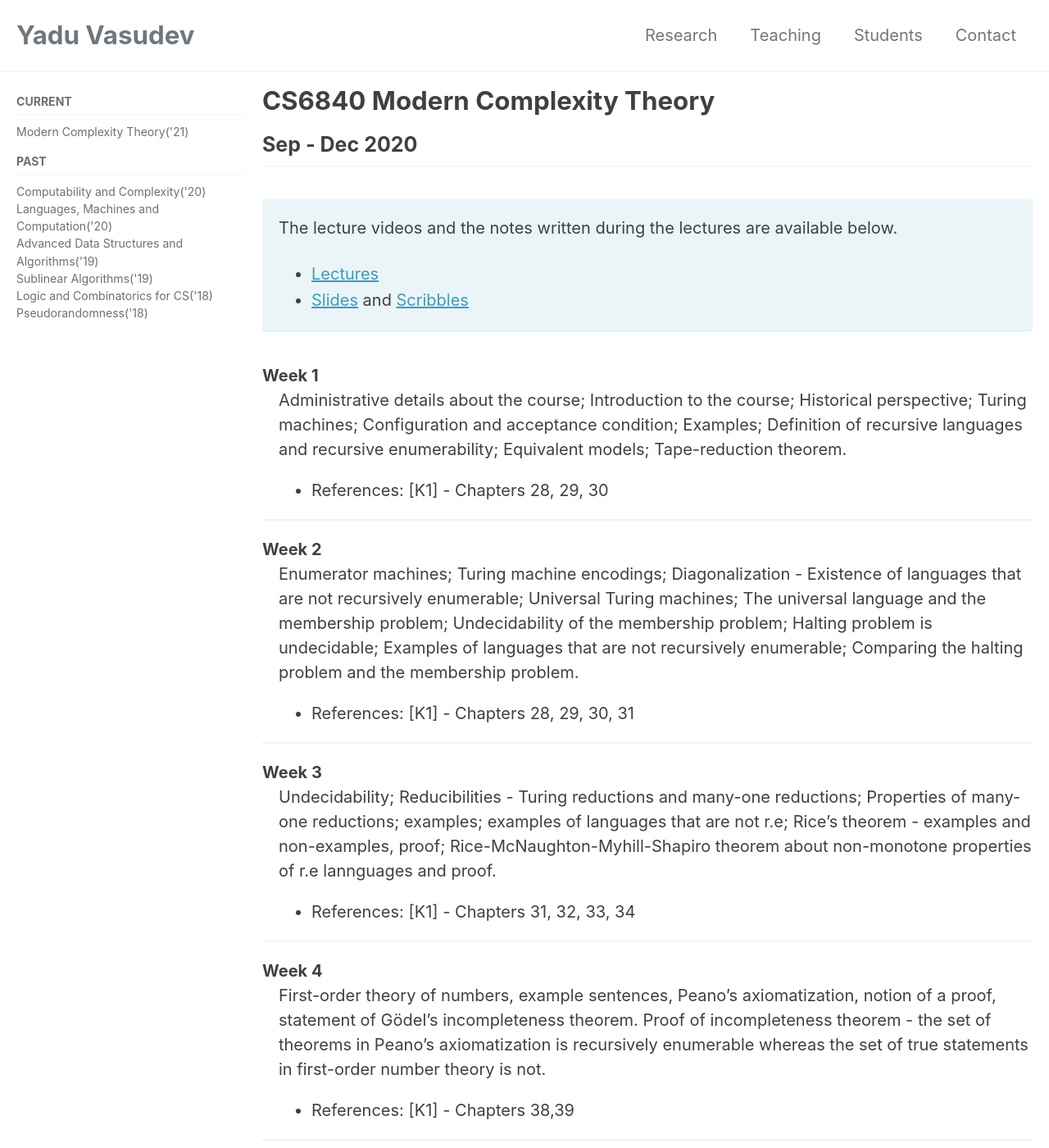
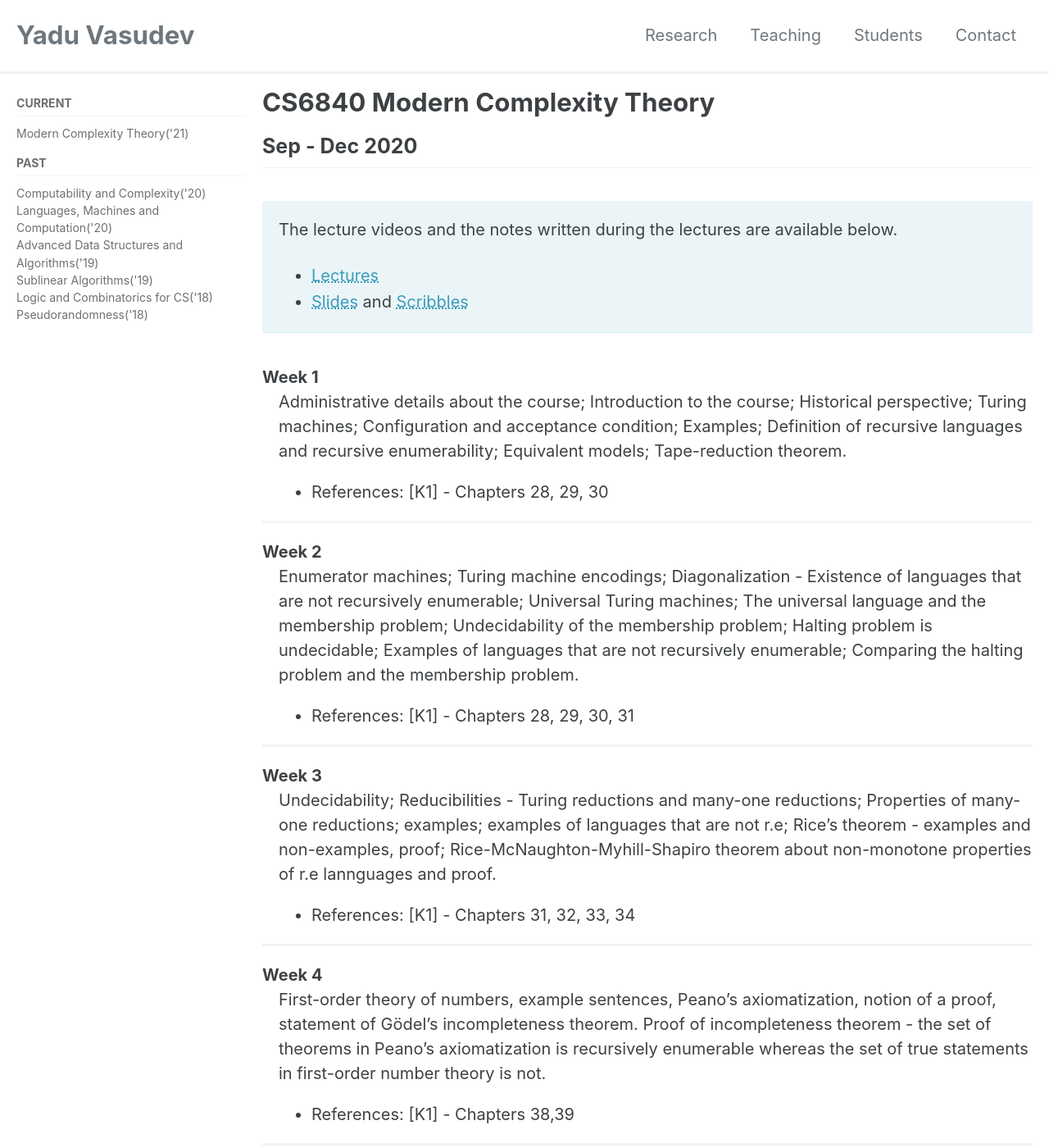
Before and after one commit to yaduvasudev/yaduvasudev.github.io, a Jekyll site: the page built from _pages/6014-20-lec.md, in a window 1280 px wide and 1400 px high. Shown: the whole window at 82% size. Built offline with Jekyll 4.4.1, drawn with Linux system fonts in a browser that asks for light colours; cached includes are drawn as plain includes; formulas are drawn with MathJax 3.

Commit message:
style changes
hr thickness and link styles

```diff
--- a/_sass/minimal-mistakes/_base.scss
+++ b/_sass/minimal-mistakes/_base.scss
@@ -126,7 +126,7 @@
 /* links */
 
 a {
-   /*text-decoration:none;*/
+   text-decoration-style:dotted;
   &:focus {
     text-decoration-style:dotted;
     @extend %tab-focus;
@@ -188,7 +188,7 @@
   display: block;
   margin: 1em 0;
   border: 0;
-  border-top: 2px solid $border-color;
+  border-top: 3px solid $border-color;
 }
 
 /* lists */
--- a/_sass/minimal-mistakes/_masthead.scss
+++ b/_sass/minimal-mistakes/_masthead.scss
@@ -4,7 +4,7 @@
 
 .masthead {
   position: relative;
-  border-bottom: 1px solid $border-color;
+  border-bottom: 3px solid $border-color;
   -webkit-animation: $intro-transition;
   animation: $intro-transition;
   -webkit-animation-delay: 0.15s;
```
